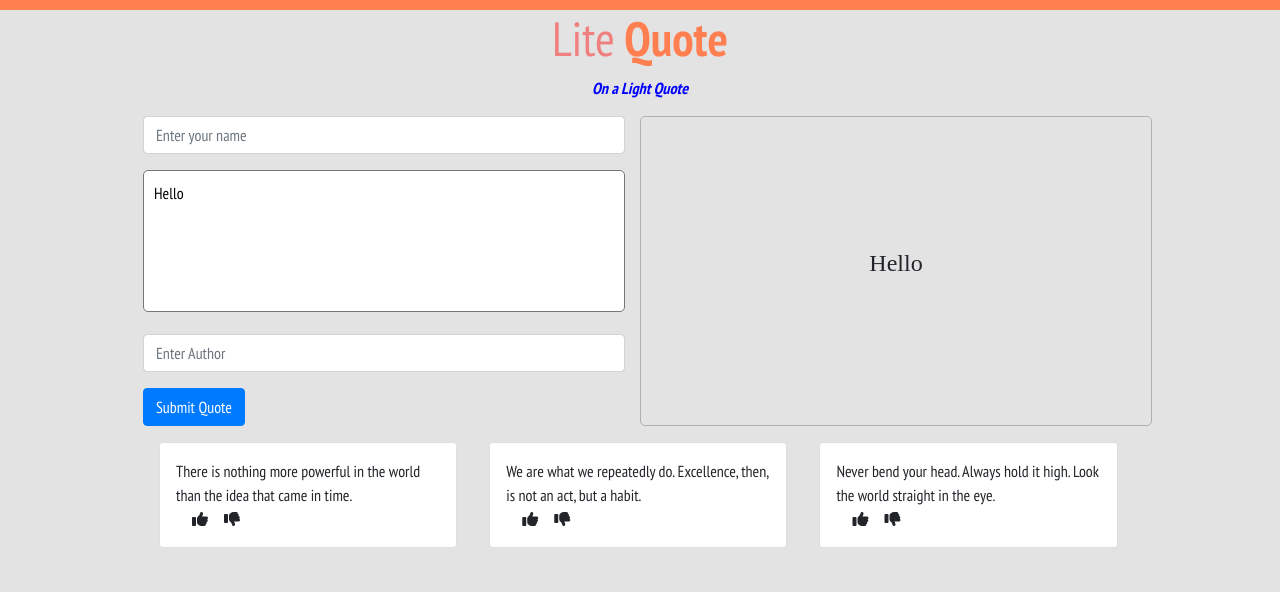
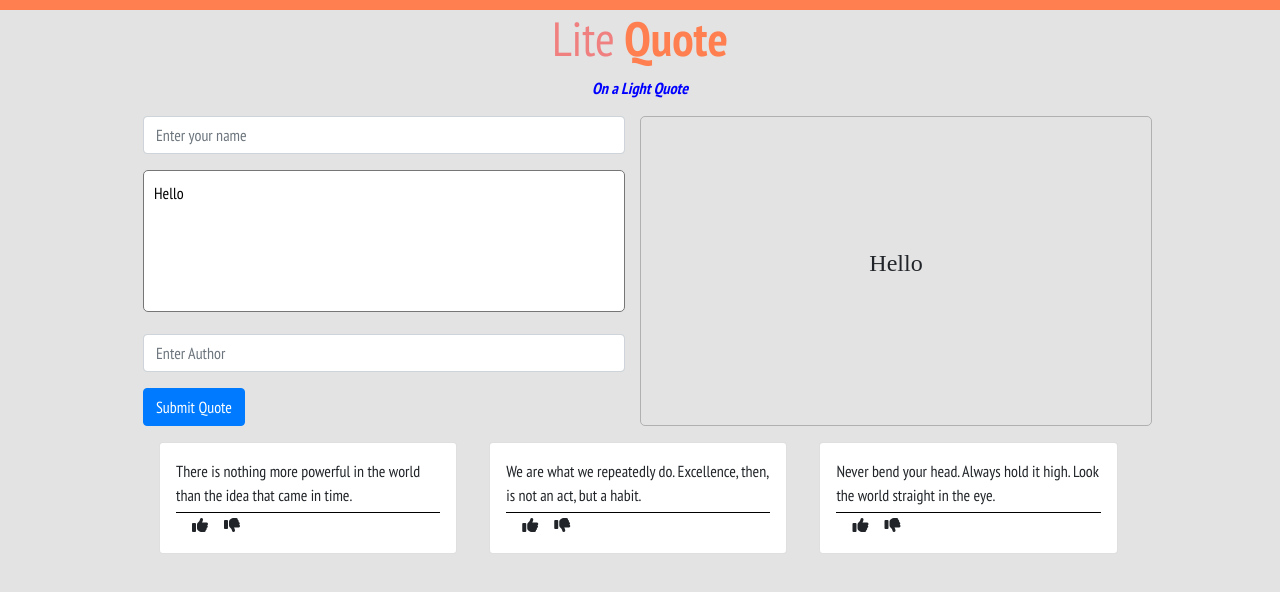
Before and after one commit to Mantongash/quotes, an Angular app: page / in a window 1280 px wide. Shown: the top 592 px of the page. Built offline with nearby package versions, Linux system fonts and the light colour scheme; a web font is replaced by a local one.

Commit message:
Adds border top to the icons

```diff
--- a/src/styles.css
+++ b/src/styles.css
@@ -24,3 +24,8 @@ body {
 li {
   width: 30%;
 }
+
+.vote-icons {
+  border-top: 1px solid #000;
+  margin-top: 5px;
+}
```
